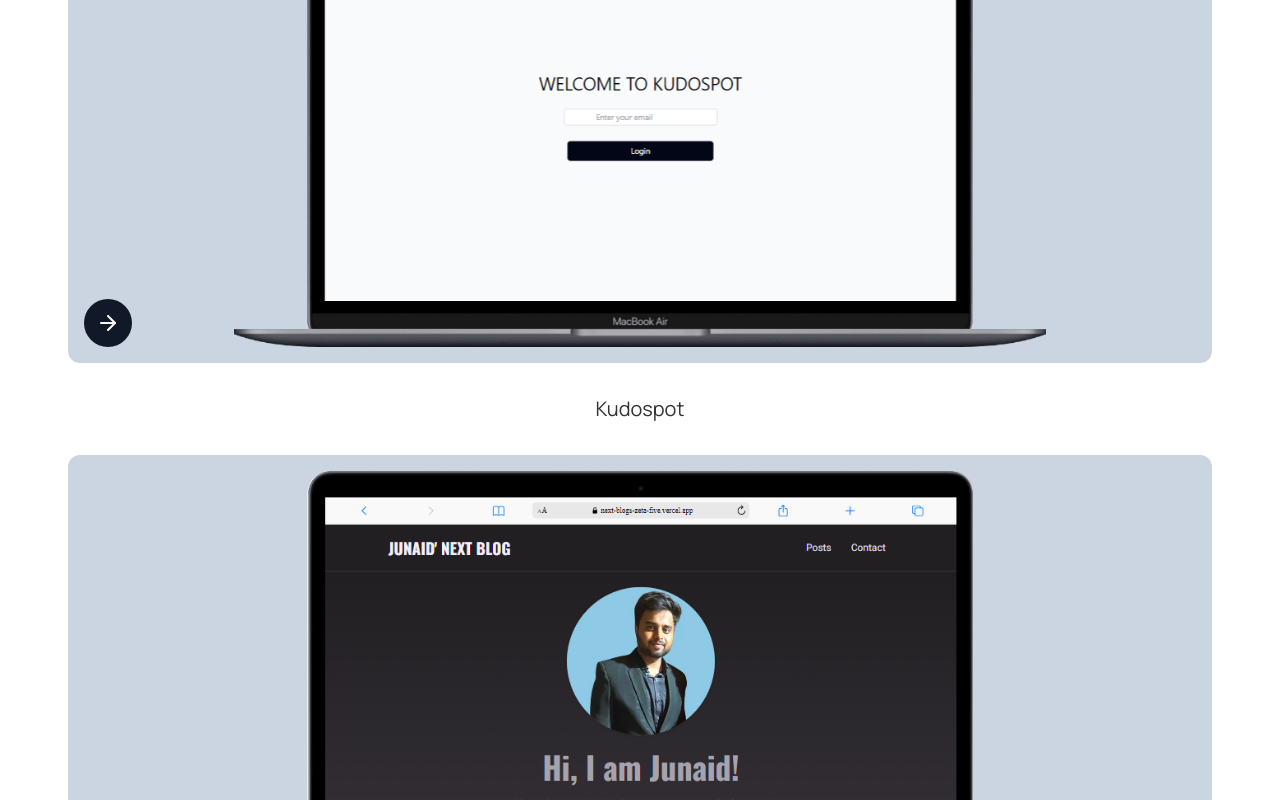
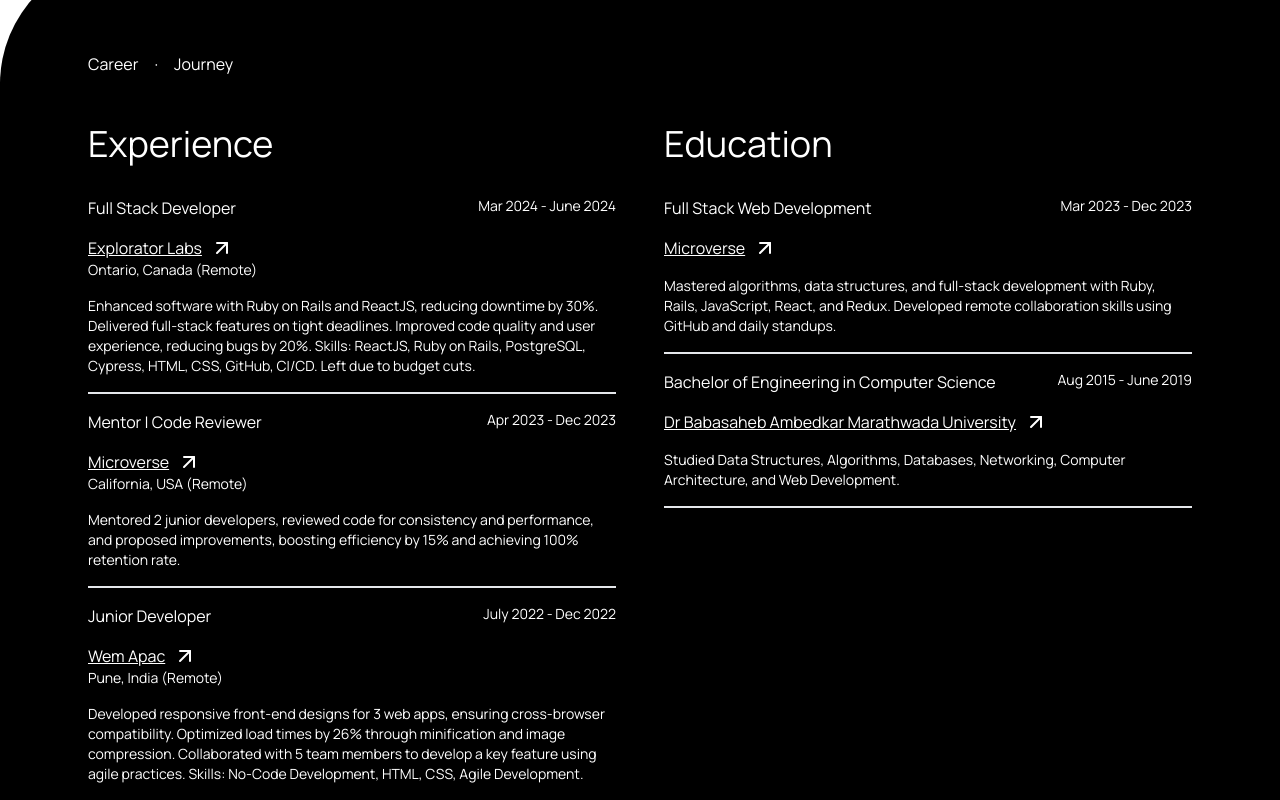
Before and after one commit to iamsjunaid/portfolio_v2.0, a React (Vite) app in the folder frontend/: page / in a window 1280 px wide. Shown: the part 940-1740 px from the top of the page. Built offline with nearby package versions, Linux system fonts and the light colour scheme.

Commit message:
feat: add Experience component and integrate education and experience data

```diff
--- a/frontend/src/App.tsx
+++ b/frontend/src/App.tsx
@@ -7,6 +7,7 @@
 import About from './pages/About'
 
 import ContactPage from './pages/ContactPage'
+import Experience from './pages/Experience'
 
 function App() {
   // const [count, setCount] = useState(0)
@@ -15,6 +16,7 @@
     <div className='flex flex-col gap-4'>
       <Navbar />
       <Homepage />
+      <Experience />
       <Work />
       <About />
       <ContactPage />
--- /dev/null
+++ b/frontend/src/lib/education.json
@@ -0,0 +1,16 @@
+[
+    {
+      "degree": "Full Stack Web Development",
+      "duration": "Mar 2023 - Dec 2023",
+      "institution": "Microverse",
+      "instituteURL": "https://www.microverse.org/",
+      "description": "Mastered algorithms, data structures, and full-stack development with Ruby, Rails, JavaScript, React, and Redux. Developed remote collaboration skills using GitHub and daily standups."
+    },
+    {
+      "degree": "Bachelor of Engineering in Computer Science",
+      "duration": "Aug 2015 - June 2019",
+      "institution": "Dr Babasaheb Ambedkar Marathwada University",
+      "instituteURL": "http://www.bamu.ac.in/",
+      "description": "Studied Data Structures, Algorithms, Databases, Networking, Computer Architecture, and Web Development."
+    }
+  ]
--- /dev/null
+++ b/frontend/src/lib/experiences.json
@@ -0,0 +1,26 @@
+[
+  {
+    "role": "Full Stack Developer",
+    "duration": "Mar 2024 - June 2024",
+    "company": "Explorator Labs",
+    "companyURL": "https://exploratorlabs.com/",
+    "location": "Ontario, Canada (Remote)",
+    "description": "Enhanced software with Ruby on Rails and ReactJS, reducing downtime by 30%. Delivered full-stack features on tight deadlines. Improved code quality and user experience, reducing bugs by 20%. Skills: ReactJS, Ruby on Rails, PostgreSQL, Cypress, HTML, CSS, GitHub, CI/CD. Left due to budget cuts."
+},
+{
+    "role": "Mentor | Code Reviewer",
+    "duration": "Apr 2023 - Dec 2023",
+    "company": "Microverse",
+    "companyURL": "https://www.microverse.org/",
+    "location": "California, USA (Remote)",
+    "description": "Mentored 2 junior developers, reviewed code for consistency and performance, and proposed improvements, boosting efficiency by 15% and achieving 100% retention rate."
+},
+{
+    "role": "Junior Developer",
+    "duration": "July 2022 - Dec 2022",
+    "company": "Wem Apac",
+    "companyURL": "https://wem.io/",
+    "location": "Pune, India (Remote)",
+    "description": "Developed responsive front-end designs for 3 web apps, ensuring cross-browser compatibility. Optimized load times by 26% through minification and image compression. Collaborated with 5 team members to develop a key feature using agile practices. Skills: No-Code Development, HTML, CSS, Agile Development."
+  }
+]
--- /dev/null
+++ b/frontend/src/pages/Experience.tsx
@@ -0,0 +1,64 @@
+import { ArrowUpRight } from 'lucide-react';
+
+import experiences from '../lib/experiences.json';
+import education from '../lib/education.json';
+
+const Experience = () => {
+
+    return (
+        <section className='bg-black text-white rounded-tl-[8rem] px-4 py-16 sm:p-20 flex flex-col gap-12'>
+            <p className="text-md text-left mt-4 ml-2">
+                Career
+                <span className='mx-4'>
+                    ·
+                </span>
+                Journey
+            </p>
+            <div className='sm:flex justify-around h-full gap-8'>
+
+                {/* Experience Section */}
+                <div className='flex flex-col gap-4 sm:w-1/2 w-full px-2'>
+                    <h1 className='text-4xl mb-4'>Experience</h1>
+                    {experiences.map((exp, index) => (
+                        <div key={index} className='flex flex-col gap-4 border-b-2'>
+                            <div className='flex justify-between'>
+                                <h3>{exp.role}</h3>
+                                <p className='text-sm'>{exp.duration}</p>
+                            </div>
+                            <div className='flex flex-col'>
+                                <div className='flex gap-2 group'>
+                                    <a href={exp.companyURL} target='_blank' className='underline'>{exp.company}</a>
+                                    <ArrowUpRight className='w-6 h-6 transition-transform duration-300 ease-in-out group-hover:rotate-45' />
+                                </div>
+                                <span className='text-sm'>{exp.location}</span>
+                            </div>
+                            <p className='mb-4 text-sm'>{exp.description}</p>
+                        </div>
+                    ))}
+                </div>
+
+                {/* Education Section */}
+                <div className='flex flex-col gap-4 sm:w-1/2 w-full px-2'>
+                    <h1 className='text-4xl mb-4'>Education</h1>
+                    {education.map((edu, index) => (
+                        <div key={index} className='flex flex-col gap-4 border-b-2'>
+                            <div className='flex justify-between'>
+                                <h2>{edu.degree}</h2>
+                                <p className='text-sm'>{edu.duration}</p>
+                            </div>
+                            <div className='flex flex-col'>
+                                <div className='flex gap-2 group'>
+                                    <a href={edu.instituteURL} target='_blank' className='underline'>{edu.institution}</a>
+                                    <ArrowUpRight className='w-6 h-6 transition-transform duration-300 ease-in-out group-hover:rotate-45' />
+                                </div>
+                            </div>
+                            <p className='mb-4 text-sm'>{edu.description}</p>
+                        </div>
+                    ))}
+                </div>
+            </div>
+        </section>
+    );
+};
+
+export default Experience;
--- a/frontend/src/pages/Homepage.tsx
+++ b/frontend/src/pages/Homepage.tsx
@@ -11,7 +11,7 @@
     }, []);
 
     return (
-        <section className={` mx-6 sm:mx-16 self-center py-12 sm:py-24 flex flex-col gap-16 duration-1000 ease-in-out h-3/4  ${isLoaded ? 'opacity-100 translate-x-0' : 'opacity-0 translate-x-6'}`} id='home'>
+        <section className={` mx-6 sm:mx-16 self-center py-12 sm:py-24 flex flex-col gap-16 duration-1000 ease-in-out h-screen  ${isLoaded ? 'opacity-100 translate-x-0' : 'opacity-0 translate-x-6'}`} id='home'>
             <p className="text-md text-left">
                 Home
                 <span className='mx-4'>
```
